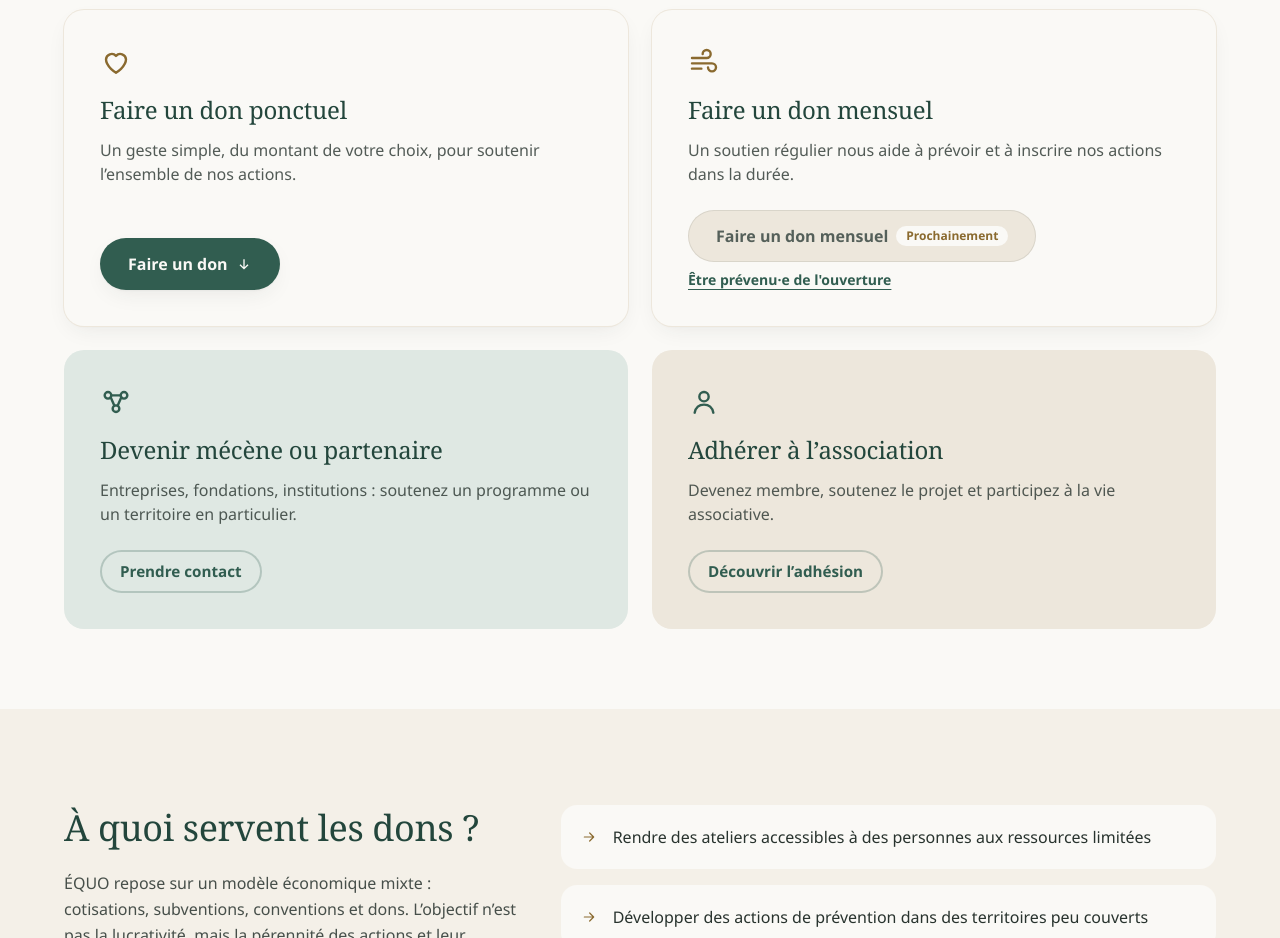
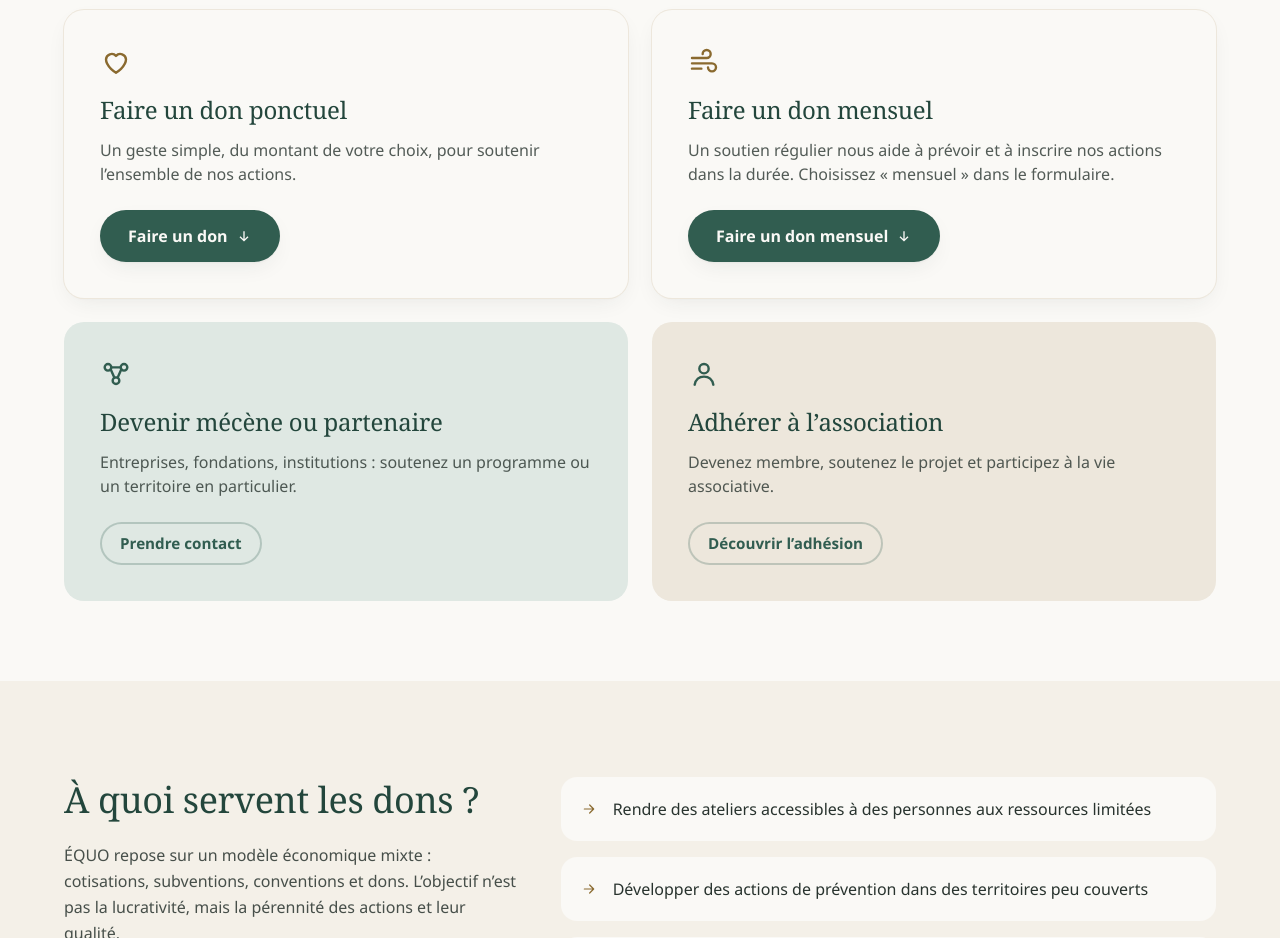
Before and after one commit to playdo86/Equo, an Astro site: page /soutenir in a window 1280 px wide. Shown: the part 880-1818 px from the top of the page. Built offline with nearby package versions, Linux system fonts and the light colour scheme; Astro itself is replaced by a stand-in of ours.

Commit message:
HelloAsso : don mensuel via le formulaire de don
Co-Authored-By: Claude Opus 5.5 <noreply@anthropic.com>
Claude-Session: https://claude.ai/code/session_01K8Re3eeCiBJFgsz33bJ3nv

```diff
--- a/src/config/site.ts
+++ b/src/config/site.ts
@@ -84,7 +84,12 @@ export const helloasso: Record<HelloAssoKey, HelloAssoLink> = {
     url: 'https://www.helloasso.com/associations/association-equo/formulaires/1',
     widgetUrl: 'https://www.helloasso.com/associations/association-equo/formulaires/1/widget',
   },
-  donMensuel: { label: 'Faire un don mensuel', url: null, widgetUrl: null },
+  // Même formulaire que le don ponctuel : le choix « mensuel » se fait dans le formulaire HelloAsso.
+  donMensuel: {
+    label: 'Faire un don mensuel',
+    url: 'https://www.helloasso.com/associations/association-equo/formulaires/1',
+    widgetUrl: 'https://www.helloasso.com/associations/association-equo/formulaires/1/widget',
+  },
   campagne: { label: 'Soutenir la campagne en cours', url: null, widgetUrl: null },
   evenements: { label: "S'inscrire à un atelier", url: null, widgetUrl: null },
 };
--- a/src/pages/soutenir.astro
+++ b/src/pages/soutenir.astro
@@ -46,8 +46,8 @@ const utilisations = [
         <article class="reveal flex flex-col rounded-[var(--radius-carte)] bg-creme p-7 shadow-douce ring-1 ring-sable sm:p-9" style="--delai:80ms">
           <Icon name="souffle" class="h-8 w-8 text-or-texte" />
           <h3 class="mt-4 text-2xl font-medium">Faire un don mensuel</h3>
-          <p class="mt-3 text-anthracite/80">Un soutien régulier nous aide à prévoir et à inscrire nos actions dans la durée.</p>
-          <div class="mt-auto pt-6"><HelloAssoButton cle="donMensuel" /></div>
+          <p class="mt-3 text-anthracite/80">Un soutien régulier nous aide à prévoir et à inscrire nos actions dans la durée. Choisissez « mensuel » dans le formulaire.</p>
+          <div class="mt-auto pt-6"><HelloAssoButton cle="donMensuel" ancre="faire-un-don" /></div>
         </article>
         <article class="reveal flex flex-col rounded-[var(--radius-carte)] bg-sauge-clair p-7 sm:p-9">
           <Icon name="structure" class="h-8 w-8 text-foret" />
```
